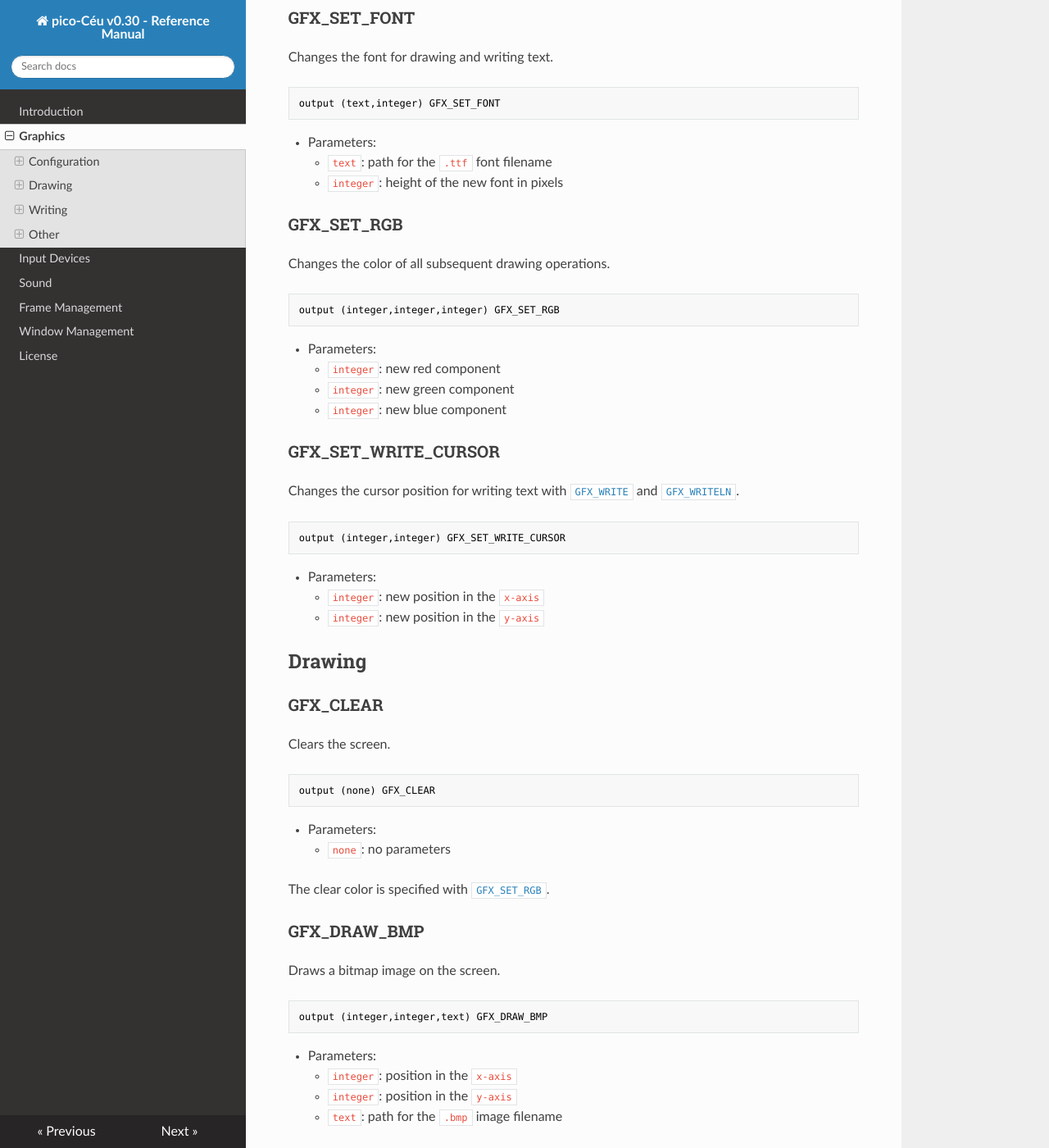
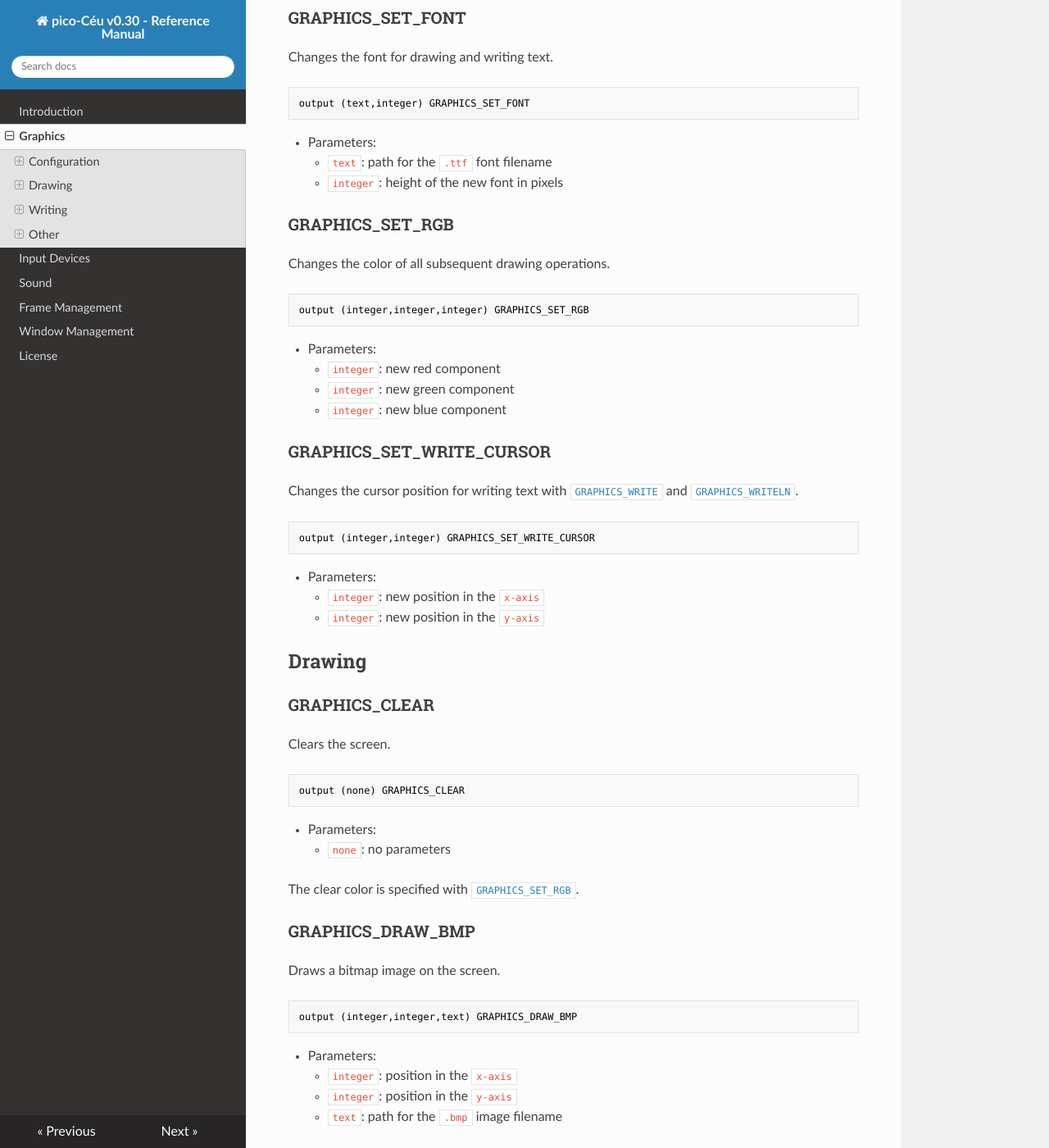
Before and after one commit to ceu-lang/pico-ceu, an MkDocs documentation site: the page built from docs/manual/v0.30/docs/graphics/index.md, in a window 1280 px wide and 1400 px high, scrolled down 618 px. Shown: the whole window at 82% size. Built offline with MkDocs 1.6.1, drawn with Linux system fonts in a browser that asks for light colours; nearby versions of some CDN libraries; old or Windows-style settings are respelled for this version of MkDocs; some of the changed text lies outside the part shown.

Commit message:
(>) GFX_* -> GRAPHICS_*

````diff
--- a/docs/manual/v0.30/docs/gfx/index.md
+++ b/docs/manual/v0.30/docs/graphics/index.md
@@ -5,12 +5,12 @@ screen.
 
 ## Configuration
 
-### GFX_SET_GRID
+### GRAPHICS_SET_GRID
 
 Enables or disables a visual grid delimiting the screen pixels.
 
 ```ceu
-output (yesno) GFX_SET_GRID
+output (yesno) GRAPHICS_SET_GRID
 ```
 
 - Parameters:
@@ -21,24 +21,24 @@ output (yesno) GFX_SET_GRID
 The ratio between the real and logical dimensions set with
 [`WINDOW_SET_SIZE`](../window/#window_set_size) must be greater then one.
 
-### GFX_SET_FONT
+### GRAPHICS_SET_FONT
 
 Changes the font for drawing and writing text.
 
 ```ceu
-output (text,integer) GFX_SET_FONT
+output (text,integer) GRAPHICS_SET_FONT
 ```
 
 - Parameters:
     - `text`: path for the `.ttf` font filename
     - `integer`: height of the new font in pixels
 
-### GFX_SET_RGB
+### GRAPHICS_SET_RGB
 
 Changes the color of all subsequent drawing operations.
 
 ```ceu
-output (integer,integer,integer) GFX_SET_RGB
+output (integer,integer,integer) GRAPHICS_SET_RGB
 ```
 
 - Parameters:
@@ -46,13 +46,13 @@ output (integer,integer,integer) GFX_SET_RGB
     - `integer`: new green component
     - `integer`: new blue component
 
-### GFX_SET_WRITE_CURSOR
+### GRAPHICS_SET_WRITE_CURSOR
 
-Changes the cursor position for writing text with [`GFX_WRITE`](#gfx_write) and
-[`GFX_WRITELN`](#gfx_writeln).
+Changes the cursor position for writing text with [`GRAPHICS_WRITE`](#graphics_write) and
+[`GRAPHICS_WRITELN`](#graphics_writeln).
 
 ```ceu
-output (integer,integer) GFX_SET_WRITE_CURSOR
+output (integer,integer) GRAPHICS_SET_WRITE_CURSOR
 ```
 
 - Parameters:
@@ -61,25 +61,25 @@ output (integer,integer) GFX_SET_WRITE_CURSOR
 
 ## Drawing
 
-### GFX_CLEAR
+### GRAPHICS_CLEAR
 
 Clears the screen.
 
 ```ceu
-output (none) GFX_CLEAR
+output (none) GRAPHICS_CLEAR
 ```
 
 - Parameters:
     - `none`: no parameters
 
-The clear color is specified with [`GFX_SET_RGB`](#gfx_set_rgb).
+The clear color is specified with [`GRAPHICS_SET_RGB`](#graphics_set_rgb).
 
-### GFX_DRAW_BMP
+### GRAPHICS_DRAW_BMP
 
 Draws a bitmap image on the screen.
 
 ```ceu
-output (integer,integer,text) GFX_DRAW_BMP
+output (integer,integer,text) GRAPHICS_DRAW_BMP
 ```
 
 - Parameters:
@@ -87,26 +87,26 @@ output (integer,integer,text) GFX_DRAW_BMP
     - `integer`: position in the `y-axis`
     - `text`: path for the `.bmp` image filename
 
-### GFX_DRAW_PIXEL
+### GRAPHICS_DRAW_PIXEL
 
 Draws a pixel on the screen.
 
 ```ceu
-output (integer,integer) GFX_DRAW_PIXEL
+output (integer,integer) GRAPHICS_DRAW_PIXEL
 ```
 
 - Parameters:
     - `integer`: position in the `x-axis`
     - `integer`: position in the `y-axis`
 
-The drawing color is specified with [`GFX_SET_RGB`](#gfx_set_rgb).
+The drawing color is specified with [`GRAPHICS_SET_RGB`](#graphics_set_rgb).
 
-### GFX_DRAW_LINE
+### GRAPHICS_DRAW_LINE
 
 Draws a line on the screen.
 
 ```ceu
-output (integer,integer,integer,integer) GFX_DRAW_LINE;
+output (integer,integer,integer,integer) GRAPHICS_DRAW_LINE;
 ```
 
 - Parameters:
@@ -115,14 +115,14 @@ output (integer,integer,integer,integer) GFX_DRAW_LINE;
     - `integer`: end position in the `x-axis`
     - `integer`: end position in the `y-axis`
 
-The drawing color is specified with [`GFX_SET_RGB`](#gfx_set_rgb).
+The drawing color is specified with [`GRAPHICS_SET_RGB`](#graphics_set_rgb).
 
-### GFX_DRAW_RECT
+### GRAPHICS_DRAW_RECT
 
 Draws a rectangle on the screen.
 
 ```ceu
-output (integer,integer,integer,integer) GFX_DRAW_RECT
+output (integer,integer,integer,integer) GRAPHICS_DRAW_RECT
 ```
 
 - Parameters:
@@ -131,14 +131,14 @@ output (integer,integer,integer,integer) GFX_DRAW_RECT
     - `integer`: rectangle width
     - `integer`: rectangle height
 
-The drawing color is specified with [`GFX_SET_RGB`](#gfx_set_rgb).
+The drawing color is specified with [`GRAPHICS_SET_RGB`](#graphics_set_rgb).
 
-### GFX_DRAW_TEXT
+### GRAPHICS_DRAW_TEXT
 
 Draws a text on the screen.
 
 ```ceu
-output (int,int,text) GFX_DRAW_TEXT;
+output (int,int,text) GRAPHICS_DRAW_TEXT;
 ```
 
 - Parameters:
@@ -146,51 +146,51 @@ output (int,int,text) GFX_DRAW_TEXT;
     - `integer`: position in the `y-axis`
     - `text`: text to draw
 
-The drawing font is specified with [`GFX_SET_FONT`](#gfx_set_font).
-The drawing color is specified with [`GFX_SET_RGB`](#gfx_set_rgb).
+The drawing font is specified with [`GRAPHICS_SET_FONT`](#graphics_set_font).
+The drawing color is specified with [`GRAPHICS_SET_RGB`](#graphics_set_rgb).
 
 ## Writing
 
-### GFX_WRITE
+### GRAPHICS_WRITE
 
 Writes a text on the screen.
 
 ```ceu
-output (text) GFX_WRITE;
+output (text) GRAPHICS_WRITE;
 ```
 
 - Parameters:
     - `text`: text to draw
 
 The drawing position is first specified with
-[`GFX_SET_WRITE_CURSOR`](#gfx_set_text_cursor).
+[`GRAPHICS_SET_WRITE_CURSOR`](#graphics_set_text_cursor).
 The cursor advances automatically for the position after the text.
-The drawing font is specified with [`GFX_SET_FONT`](#gfx_set_font).
-The drawing color is specified with [`GFX_SET_RGB`](#gfx_set_rgb).
+The drawing font is specified with [`GRAPHICS_SET_FONT`](#graphics_set_font).
+The drawing color is specified with [`GRAPHICS_SET_RGB`](#graphics_set_rgb).
 
-### GFX_WRITELN
+### GRAPHICS_WRITELN
 
 Writes a line of text on the screen.
 
 ```ceu
-output (text) GFX_WRITELN;
+output (text) GRAPHICS_WRITELN;
 ```
 
 The drawing position is first specified with
-[`GFX_SET_WRITE_CURSOR`](#gfx_set_text_cursor).
+[`GRAPHICS_SET_WRITE_CURSOR`](#graphics_set_text_cursor).
 The cursor advances automatically for the next line after the text, at the same
 initial position.
-The drawing font is specified with [`GFX_SET_FONT`](#gfx_set_font).
-The drawing color is specified with [`GFX_SET_RGB`](#gfx_set_rgb).
+The drawing font is specified with [`GRAPHICS_SET_FONT`](#graphics_set_font).
+The drawing color is specified with [`GRAPHICS_SET_RGB`](#graphics_set_rgb).
 
 ## Other
 
-### GFX_SCREENSHOT
+### GRAPHICS_SCREENSHOT
 
 Takes a screen shot.
 
 ```ceu
-output (text) GFX_SCREENSHOT
+output (text) GRAPHICS_SCREENSHOT
 ```
 
 - Parameters:
--- a/docs/manual/v0.30/mkdocs.yml
+++ b/docs/manual/v0.30/mkdocs.yml
@@ -11,7 +11,7 @@ markdown_extensions:
 
 pages:
     - Introduction:         'index.md'
-    - Graphics:             'gfx/index.md'
+    - Graphics:             'graphics/index.md'
     - Input Devices:        'input/index.md'
     - Sound:                'sound/index.md'
     - Frame Management:     'frames/index.md'
````
Also changed, not shown: 6 other files.
